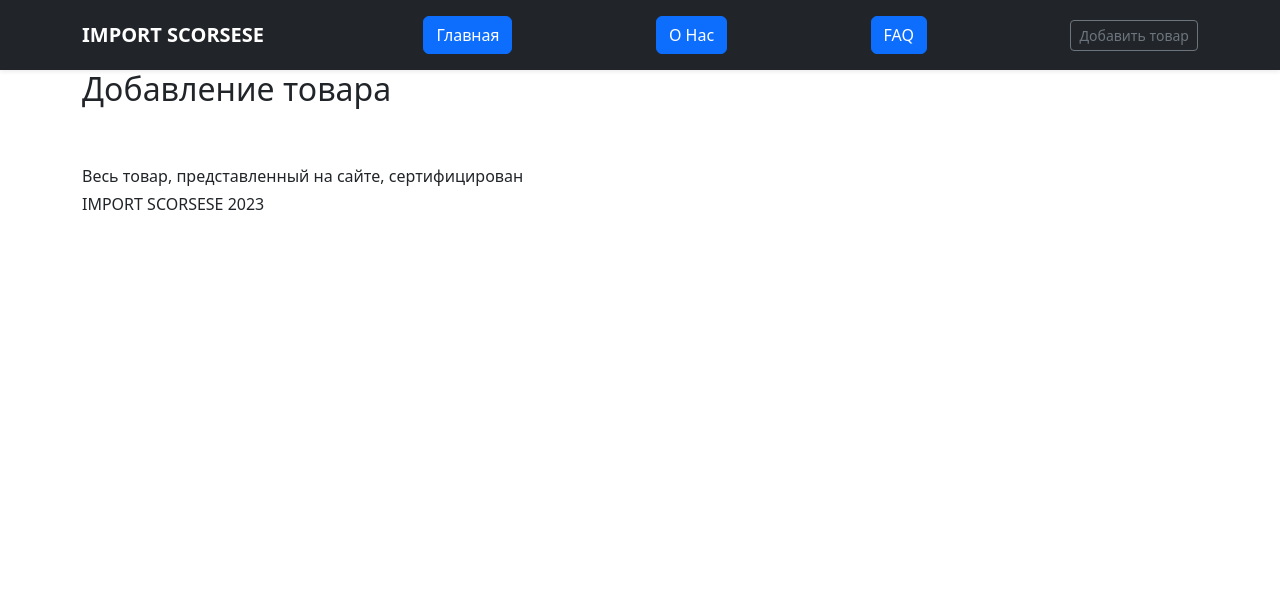
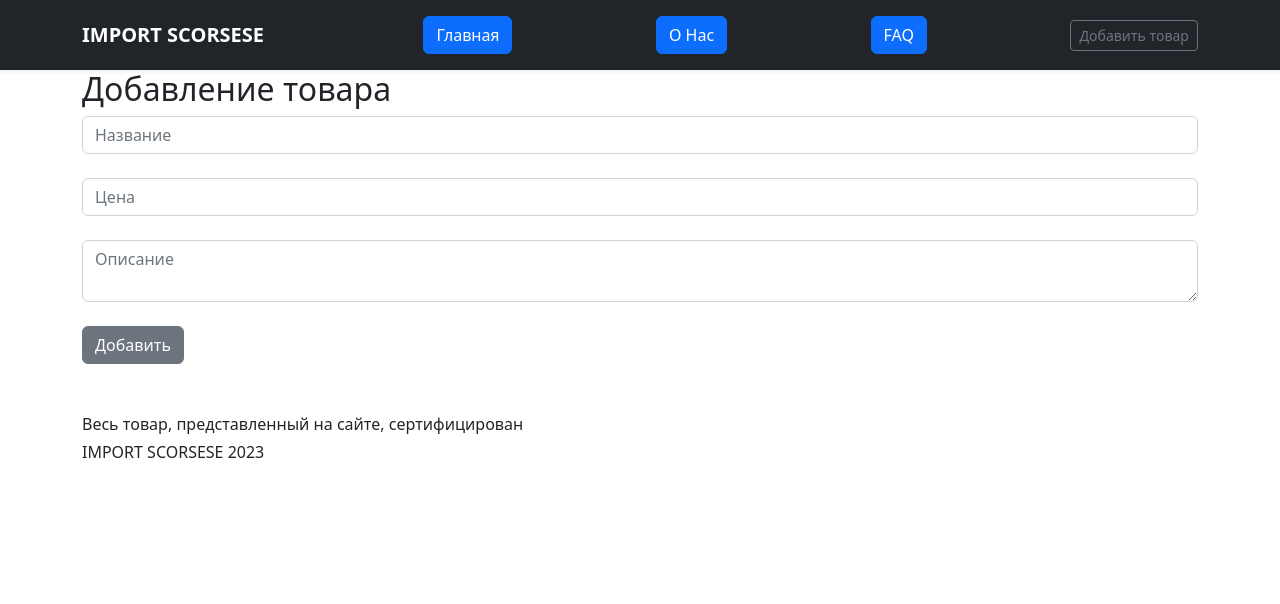
Before and after one commit to Kabanskiy/shop_online, a Flask app: page /create in a window 1280 px wide. Shown: the top 604 px of the page. Run offline with Flask 3, Linux system fonts and the light colour scheme.

Commit message:
добавлены шаблоны добавления и описания товара

```diff
--- a/app.py
+++ b/app.py
@@ -3,7 +3,7 @@ from flask_sqlalchemy import SQLAlchemy
 
 app = Flask(__name__)
 app.config['SQLALCHEMY_DATABASE_URI'] = 'sqlite:///shop.db'
-app.config["SQLAlchemy_TRACK_MODIFICATIONS"] = False
+app.config['SQLALCHEMY_TRACK_MODIFICATIONS'] = False
 db = SQLAlchemy(app)
 
 class Table(db.Model):
--- a/templates/create.html
+++ b/templates/create.html
@@ -7,6 +7,11 @@
 {% block body %}
     <div class="container">
         <h2>Добавление товара</h2>
-
+        <form method="post">
+            <input type="text" class="form-control" placeholder="Название" name="name" id="name"><br>
+            <input type="number" class="form-control" placeholder="Цена" name="price" id="price"><br>
+            <textarea class="form-control" placeholder="Описание" name="description" id="description"></textarea><br>
+            <button class="btn btn-secondary" type="submit">Добавить</button>
+        </form>
     </div>
 {% endblock %}
```
